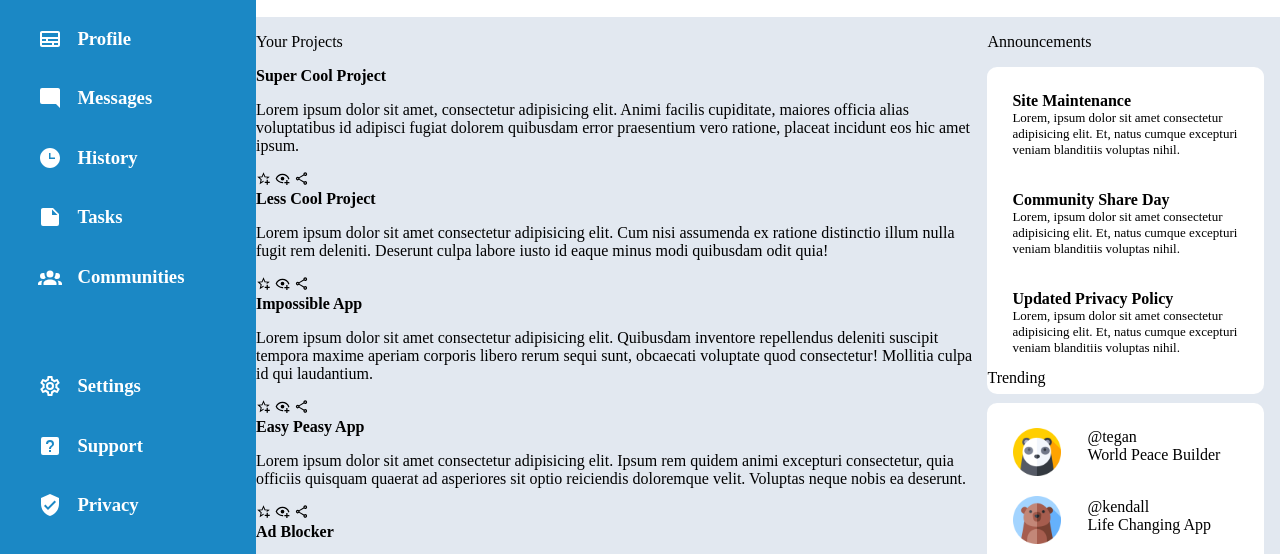
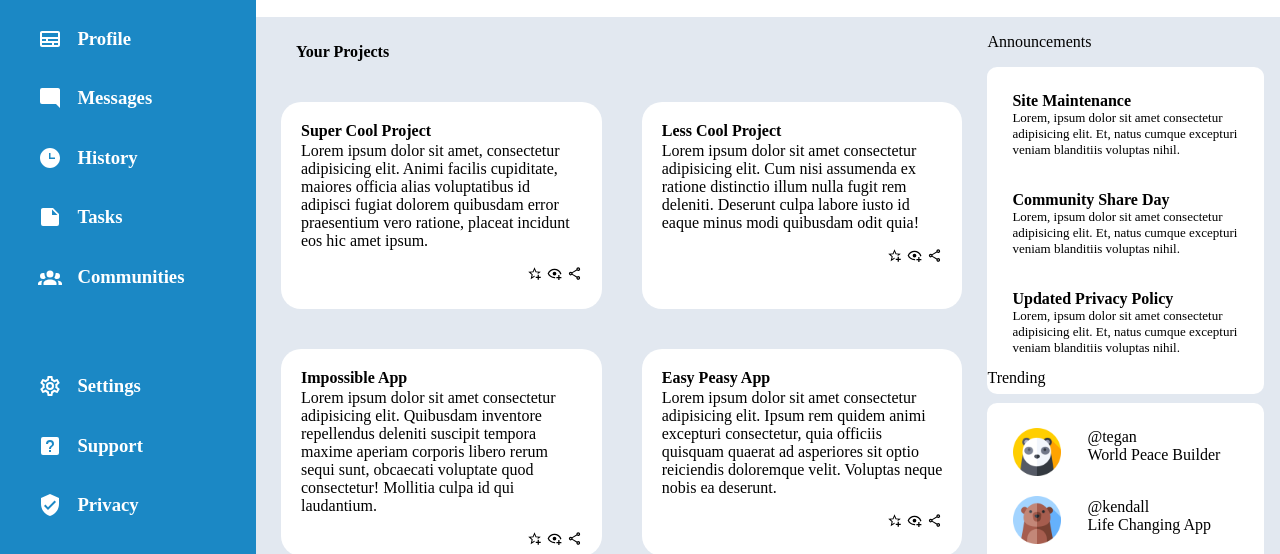
Before and after one commit to WhySwishy/admin-page, a plain HTML site: page index.html in a window 1280 px wide. Shown: the part 183-737 px from the top of the page. Drawn offline with Linux system fonts and the light colour scheme.

Commit message:
Styled the main body

```diff
--- a/style.css
+++ b/style.css
@@ -197,3 +197,34 @@ body{
     margin-top: 0;
     font-size: small;
 }
+
+.project-list{
+    display: grid;
+    grid-template-columns: 1fr 1fr;
+    grid-template-rows: repeat(3, 1fr);
+    gap: 40px;
+    padding: 25px;
+}
+
+.project-boxes{
+    background-color: white;
+    border-radius: 20px;
+    padding: 20px;
+    padding-bottom: 10px;
+}
+
+.upper-part p{
+    margin-top: 2px;
+}
+
+.lower-part{
+    display: flex;
+    gap: 5px;
+    justify-content: flex-end;
+}
+
+.project-heading{
+    padding-left: 40px;
+    font-weight: bold;
+    padding-top: 10px;
+}
```
